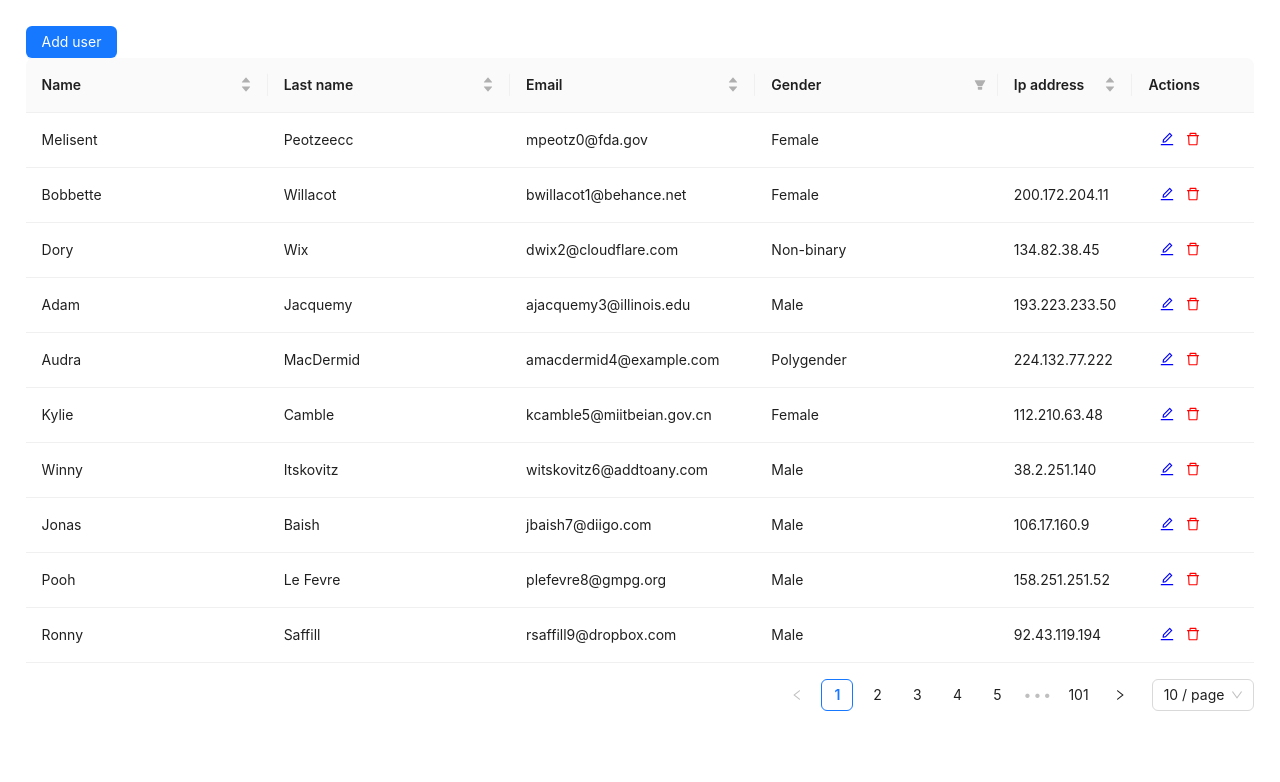
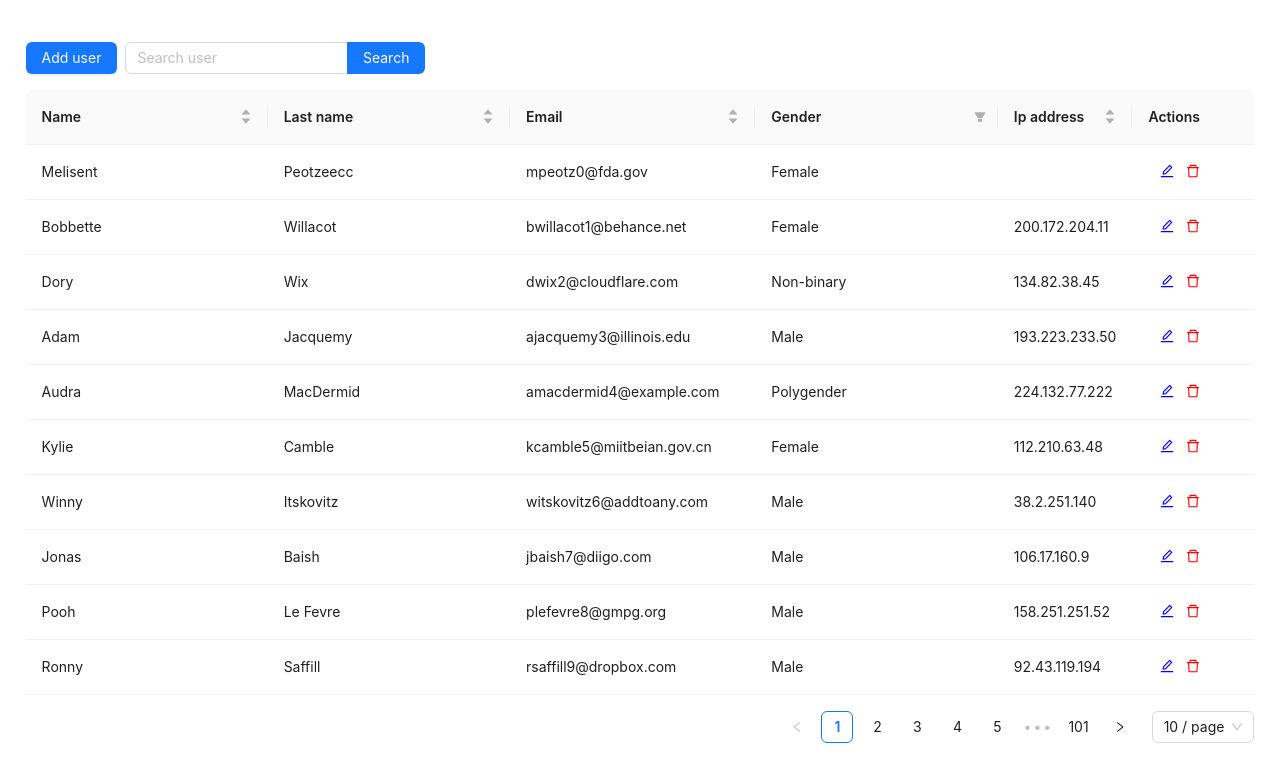
Before and after one commit to Sadig05/react-tasks, a React (Vite) app: page / in a window 1280 px wide. Shown: the top 782 px of the page. Built offline with nearby package versions, Linux system fonts and the light colour scheme; data requests are answered from the project's data file.

Commit message:
Task 5 is done

```diff
--- a/src/components/UserList.tsx
+++ b/src/components/UserList.tsx
@@ -1,5 +1,5 @@
 import React, {useEffect} from 'react';
-import {Button, Table} from 'antd';
+import {Button, Table, Input, Space} from 'antd';
 import type {ColumnsType, TableProps} from 'antd/es/table';
 import {useState} from "react";
 import axios from "../utils/axios"
@@ -25,7 +25,10 @@ const columns: ColumnsType<DataType> = [
         dataIndex: 'first_name',
         sorter: (a, b) => a.first_name.localeCompare(b.first_name),
         width: '20%',
+        // onFilter: (value: string, record) => record.first_name.toLowerCase().startsWith(value.toLowerCase()),
+        filterSearch: true
     },
+
     {
         title: 'Last name',
         dataIndex: 'last_name',
@@ -63,6 +66,10 @@ const columns: ColumnsType<DataType> = [
                 text: 'Genderfluid',
                 value: 'Genderfluid',
             },
+            {
+                text: 'Genderqueer',
+                value: 'Genderqueer',
+            }
         ],
         onFilter: (value: string, record) => record.gender.startsWith(value),
         filterSearch: true,
@@ -105,36 +112,64 @@ const onChange: TableProps<DataType>['onChange'] = (pagination, filters, sorter,
 };
 
 const UserList: React.FC = () => {
-    const [users, setUsers] = useState<DataType[]>([])
+    const [users, setUsers] = useState<DataType[]>([]);
     const [loading, setLoading] = useState(false);
+    const [search, setSearch] = useState("");
+
+    const fetchUsers = async () => {
+        setLoading(true);
+        const params = search ? { q: search } : {};
+        const result = await axios.get("/users", { params });
+        console.log(params);
+        console.log(result.data);
+        setUsers(result.data);
+        setLoading(false);
+    };
 
 
-    const fetchUsers = async () => {
-        setLoading(true)
-        const result = await axios.get('/users');
-        console.log(result.data)
-        setUsers(result.data)
-        setLoading(false)
-    }
 
     useEffect(() => {
         fetchUsers();
-    }, []);
+    }, [search]);
+
+    const handleSearch = (value: string) => {
+        setSearch(value);
+    };
+
+    const clearSearch = () => {
+        setSearch("");
+    };
 
     return (
         <>
-            <Button type="primary"><Link to="/user-form">Add user</Link></Button>
+            <Space>
+                <Button type="primary">
+                    <Link to="/user-form">Add user</Link>
+                </Button>
+
+                <Input.Search
+                    placeholder="Search user"
+                    allowClear
+                    enterButton="Search"
+                    onSearch={handleSearch}
+                    style={{ width: 300, margin: "16px 0" }}
+                />
+            </Space>
+
+
+            {/*<Button onClick={clearSearch}>Clear</Button>*/}
 
             <Spin spinning={loading}>
-                <Table columns={columns}
-                       dataSource={users.map(user => ({...user, key: user.id}))}
-                       onChange={onChange}/>
+                <Table
+                    columns={columns}
+                    dataSource={users.map(user => ({...user, key: user.id}))}
+                    onChange={onChange}
+                />
             </Spin>
         </>
+    );
+};
 
-
-    )
-}
 
 
 export default UserList;
```
Also changed, not shown: db.json.
